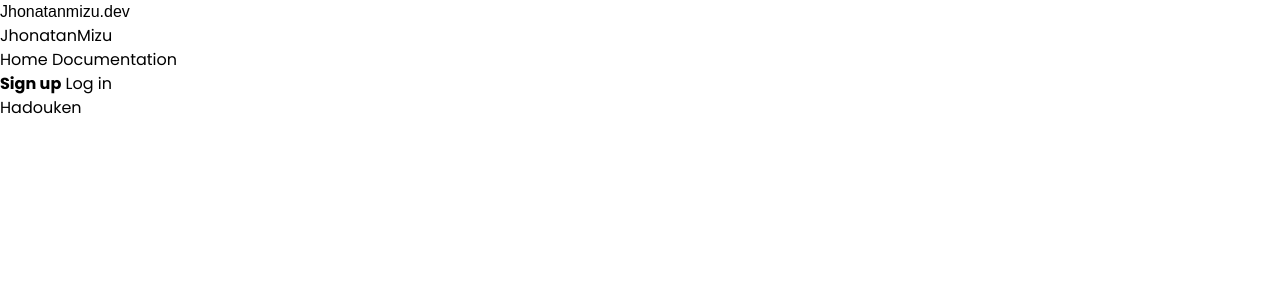
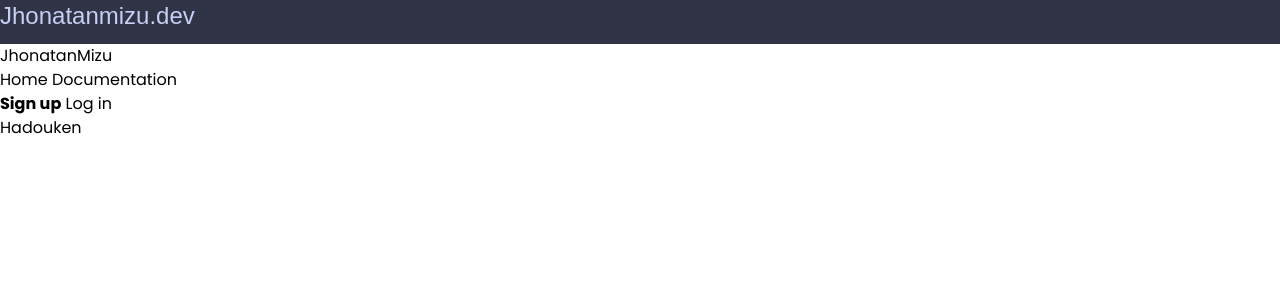
Before and after one commit to Jhonatanmizu/jhonatanmizu-dev, a Django app: page / in a window 1280 px wide. Shown: the top 300 px of the page. Run offline with Django 5.2, Linux system fonts and the light colour scheme; style sheets or scripts are compiled from the project's sources; some libraries are stand-ins or nearby versions; some web fonts are replaced.

Commit message:
feat: create header base styles

```diff
--- a/blog/templates/blog/partials/_header.html
+++ b/blog/templates/blog/partials/_header.html
@@ -1,3 +1,3 @@
-<header class="navbar">
-  <h1 class="protest-riot-regular">Jhonatanmizu.dev</h1>
+<header class="h-11 base">
+  <h1 class="protest-riot-regular text-2xl">Jhonatanmizu.dev</h1>
 </header>
```
